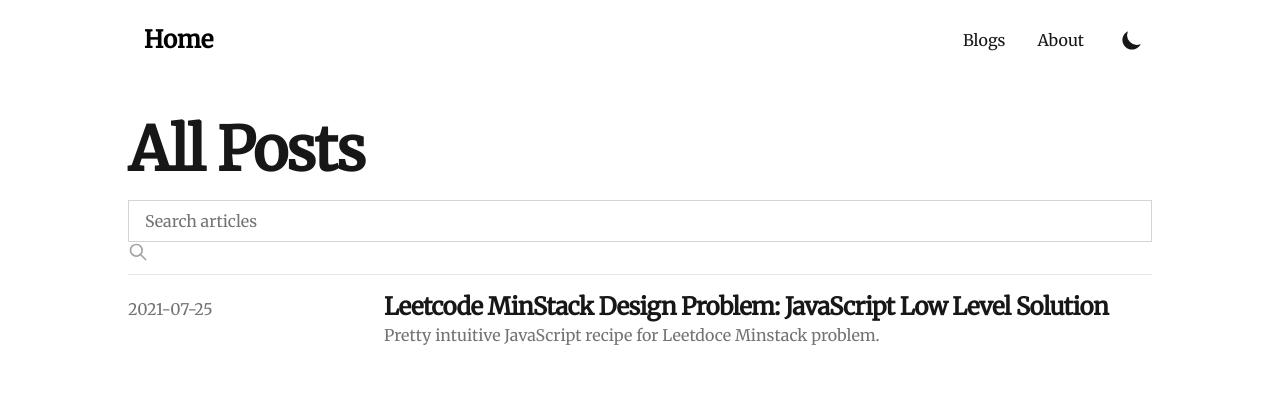
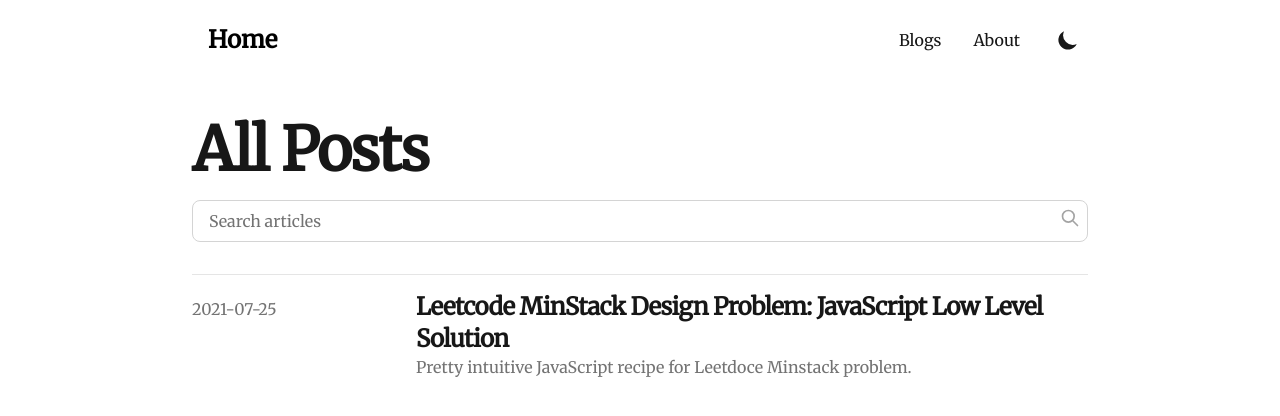
Before and after one commit to definite2/defneeroglu, a Next.js app: page /blog in a window 1280 px wide. Shown: the top 416 px of the page. Built offline with nearby package versions, Linux system fonts and the light colour scheme; what @tailwindcss/typography would draw is missing.

Commit message:
styling updates

```diff
--- a/src/components/Header/index.js
+++ b/src/components/Header/index.js
@@ -31,7 +31,7 @@ const Header = () => {
       isScrolled={scrolled}
       className="flex items-center justify-between  bg-white dark:bg-gray-900 py-5"
     >
-      <div className="w-full justify-between flex xl:max-w-5xl my-0 mx-auto py-1 lg:m ">
+      <div className="w-full justify-between flex xl:max-w-4xl my-0 mx-auto py-1 lg:m ">
         <Logo />
         <div className="flex justify-between items-center text-base leading-5">
           <div className="hidden sm:block">
--- a/src/components/PageTitle.js
+++ b/src/components/PageTitle.js
@@ -1,6 +1,6 @@
 const PageTitle = (props) => {
   return (
-    <h1 className="text-3xl font-extrabold leading-9 tracking-tight text-gray-800 dark:text-gray-100 sm:text-4xl sm:leading-10 md:text-5xl md:leading-14 ">
+    <h1 className="text-4xl font-extrabold leading-9 tracking-title text-gray-800 dark:text-gray-100 sm:text-4xl sm:leading-10 md:text-5xl md:leading-14 ">
       {props.children}
     </h1>
   );
--- a/src/components/SectionContainer.js
+++ b/src/components/SectionContainer.js
@@ -1,3 +1,3 @@
 export default function SectionContainer({ children }) {
-  return <div className="max-w-3xl px-4 mx-auto sm:px-6 xl:max-w-5xl xl:px-0">{children}</div>
+  return <div className="max-w-3xl px-4 mx-auto sm:px-6 xl:max-w-4xl xl:px-0">{children}</div>
 }
--- a/src/layouts/ListLayout.js
+++ b/src/layouts/ListLayout.js
@@ -22,10 +22,10 @@ const ListLayout = ({ posts, title, initialDisplayPosts = [], pagination }) => {
               type="text"
               onChange={(e) => setSearchValue(e.target.value)}
               placeholder="Search articles"
-              className="block w-full px-4 py-2 text-gray-900 bg-white border border-gray-300 rounded-md dark:border-gray-900 focus:ring-blue-500 focus:border-blue-500 dark:bg-gray-800 dark:text-gray-100"
+              className="block w-full lg:w-1/2 px-4 py-2 text-gray-900 bg-white border-gray-300 focus:outline-none  rounded-lg dark:border-gray-900 focus:ring-indigo-400 focus:border-indigo-400 dark:bg-gray-800 dark:text-gray-100"
             />
             <svg
-              className="absolute w-5 h-5 text-gray-400 right-3 top-3 dark:text-gray-300"
+              className="absolute w-5 h-5 text-gray-400 right-2 top-2 dark:text-gray-300"
               xmlns="http://www.w3.org/2000/svg"
               fill="none"
               viewBox="0 0 24 24"
@@ -73,7 +73,6 @@ const ListLayout = ({ posts, title, initialDisplayPosts = [], pagination }) => {
           })}
         </ul>
       </div>
-
     </>
   );
 };
--- a/src/styles/global.scss
+++ b/src/styles/global.scss
@@ -2,25 +2,34 @@
 @tailwind components;
 @tailwind utilities;
 .svg-draw:hover {
-  animation: wave 5s cubic-bezier(.36,.07,.19,.97) both;
+  animation: wave 5s cubic-bezier(0.36, 0.07, 0.19, 0.97) both;
   transform: translate3d(0, 0, 0);
   backface-visibility: hidden;
   perspective: 1000px;
 }
 @keyframes wave {
-  10%, 90% {
+  10%,
+  90% {
     transform: translate3d(-1px, 0, 0);
   }
 
-  20%, 80% {
+  20%,
+  80% {
     transform: translate3d(2px, 0, 0);
   }
 
-  30%, 50%, 70% {
+  30%,
+  50%,
+  70% {
     transform: translate3d(-4px, 0, 0);
   }
 
-  40%, 60% {
+  40%,
+  60% {
     transform: translate3d(4px, 0, 0);
   }
 }
+.dot:after {
+  content: "\00B7";
+  @apply ml-2 mr-2;
+}
```
